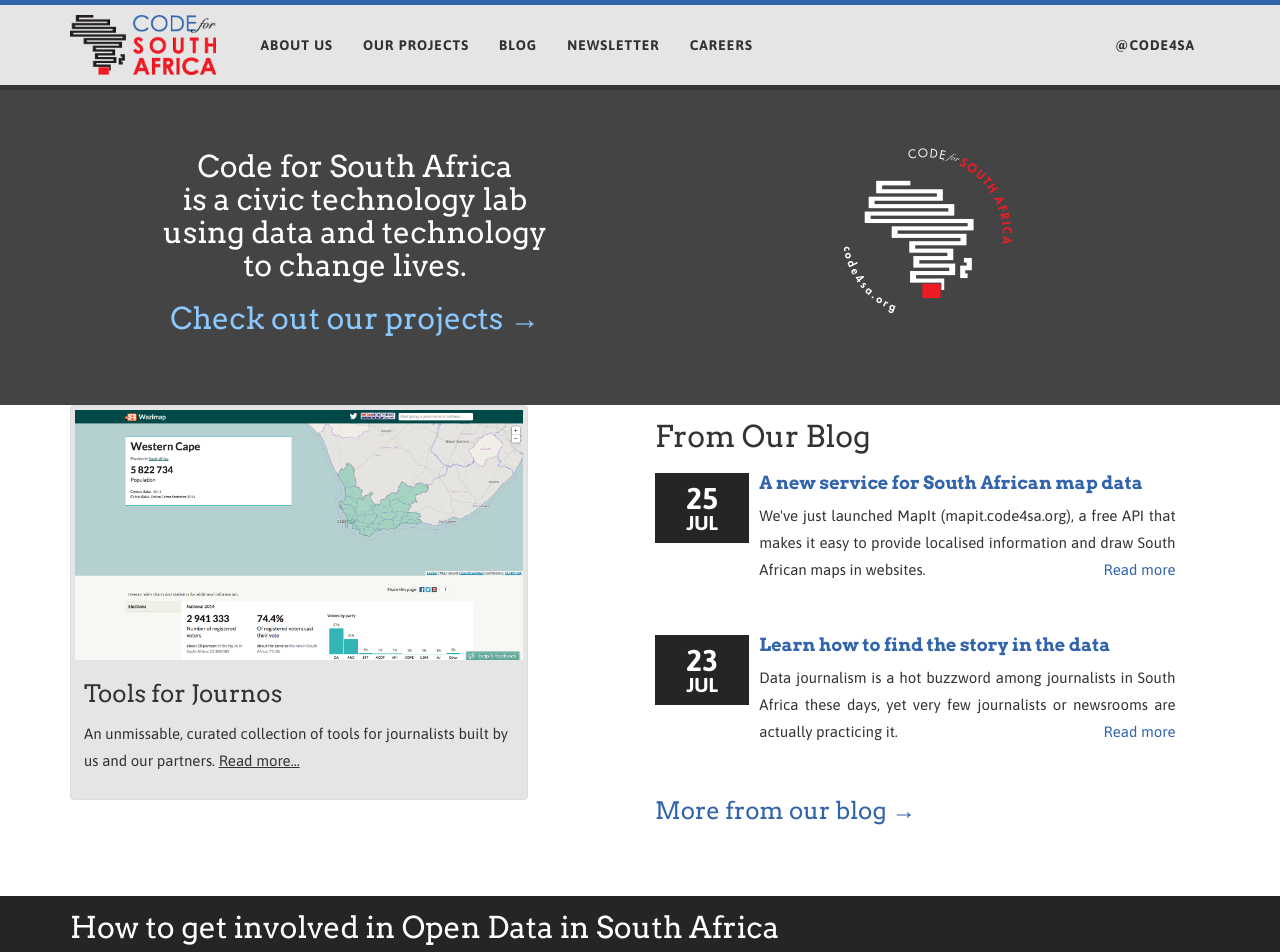
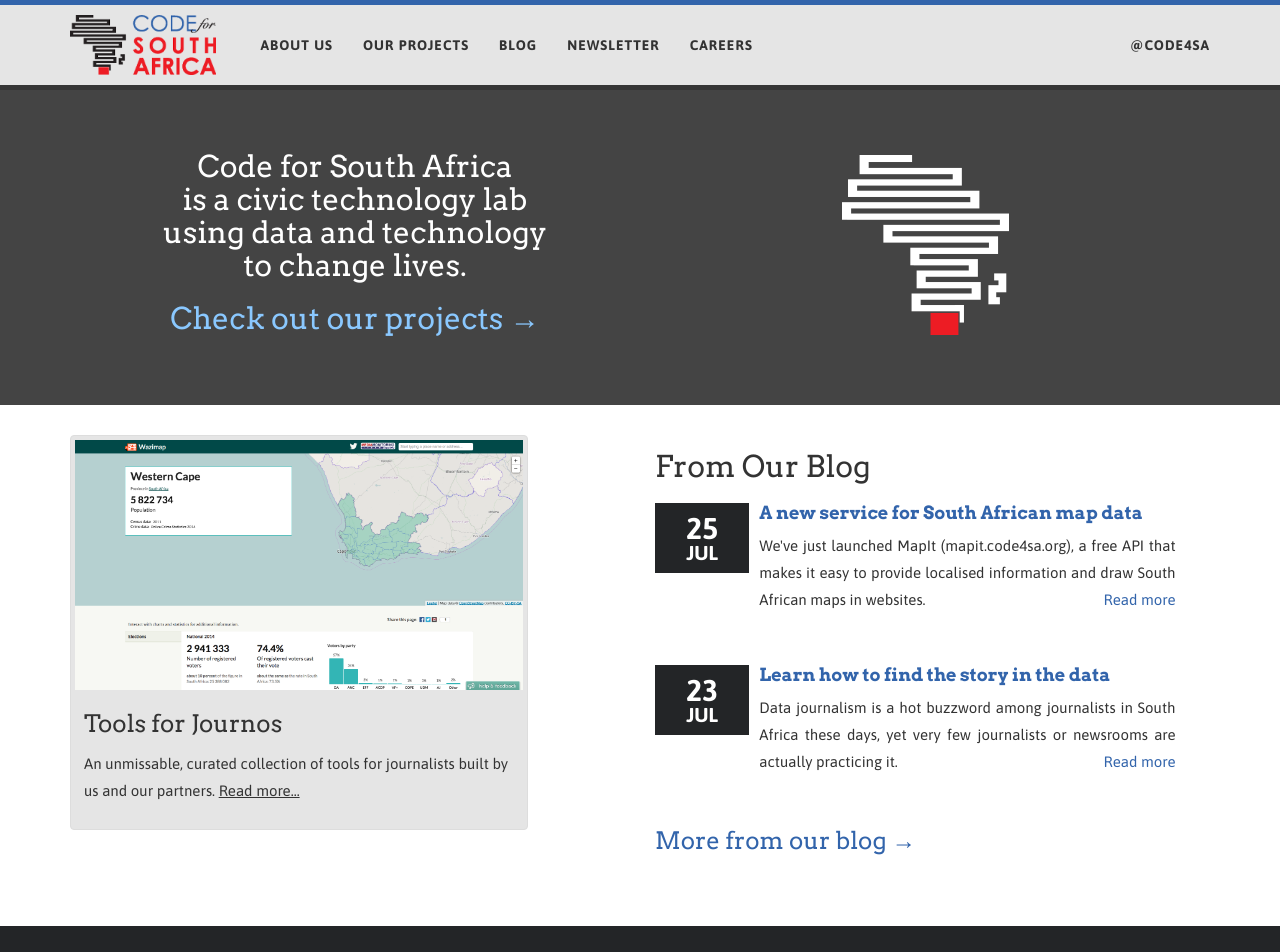
Before and after one commit to Code4SA/old-code4sa.github.io, a Jekyll site: the page built from index.html, in a window 1280 px wide. Shown: the top 952 px of the page. Built offline with Jekyll 4.4.1, drawn with Linux system fonts in a browser that asks for light colours; Markdown is read by kramdown in place of the engine named in the settings.

Commit message:
Responsive tweaks

```diff
--- a/_layouts/new.html
+++ b/_layouts/new.html
@@ -35,17 +35,11 @@
       <nav class="navbar navbar-default">
         <div class="container">
           <div class="navbar-header">
-            <button type="button" class="navbar-toggle collapsed" data-toggle="collapse" data-target="#navbar" aria-expanded="false" aria-controls="navbar">
-              <span class="sr-only">Toggle navigation</span>
-              <span class="icon-bar"></span>
-              <span class="icon-bar"></span>
-              <span class="icon-bar"></span>
-            </button>
             <a class="navbar-brand" href="/">
               <img src="/img/code4sa_logo.png" alt="Code for South Africa">
             </a>
           </div>
-          <div id="navbar" class="navbar-collapse collapse navbar-static-top">
+          <div id="navbar" class="navbar-static-top">
             <ul class="nav navbar-nav">
               <li><a href="/about.html">About Us</a></li>
               <li><a href="/projects.html">Our Projects</a></li>
@@ -69,10 +63,10 @@
     <div class="foot">
       <div class="container">
         <div class="row">
-          <div class="col-sm-2">
+          <div class="col-sm-2 col-xs-6">
             <img src="img/code4sa_logo_white.png">
           </div>
-          <div class="col-sm-10">
+          <div class="col-sm-10 col-xs-6">
             <p>
               Code for South Africa is a non-profit organisation registered with the South African Department of Social Development, number 133-850NPO.
               <br>
--- a/css/code4sa.scss
+++ b/css/code4sa.scss
@@ -21,7 +21,7 @@
 }
 
 article > section {
-  // padding-top: 50px;
+  padding-top: 30px;
   padding-bottom: 60px;
 }
 
@@ -65,6 +65,10 @@
   background-color: #444444;
   text-shadow: none;
   padding: 50px;
+
+  img {
+    margin-top: 20px;
+  }
 }
 
 .blog-excerpts {
--- a/index.html
+++ b/index.html
@@ -13,7 +13,7 @@
           to change lives.</h2>
       <h2><a href="projects.html">Check out our projects →</a></h2>
     </div>
-    <div class="col-sm-6">
+    <div class="col-sm-6 hidden-xs">
       <img src="img/badge_dark_grey.png">
     </div>
   </div>
```
Also changed, not shown: img/badge_dark_grey.png.
